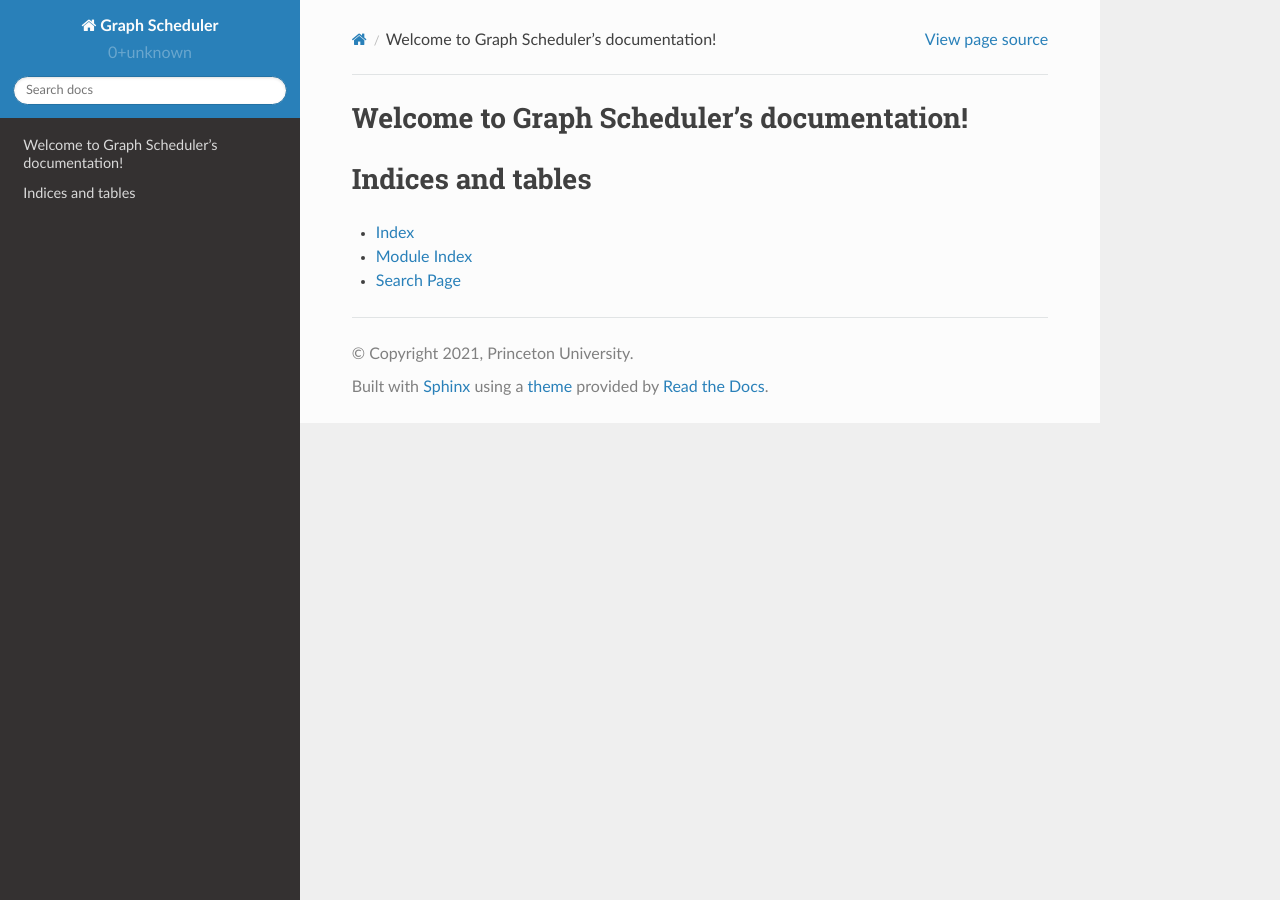
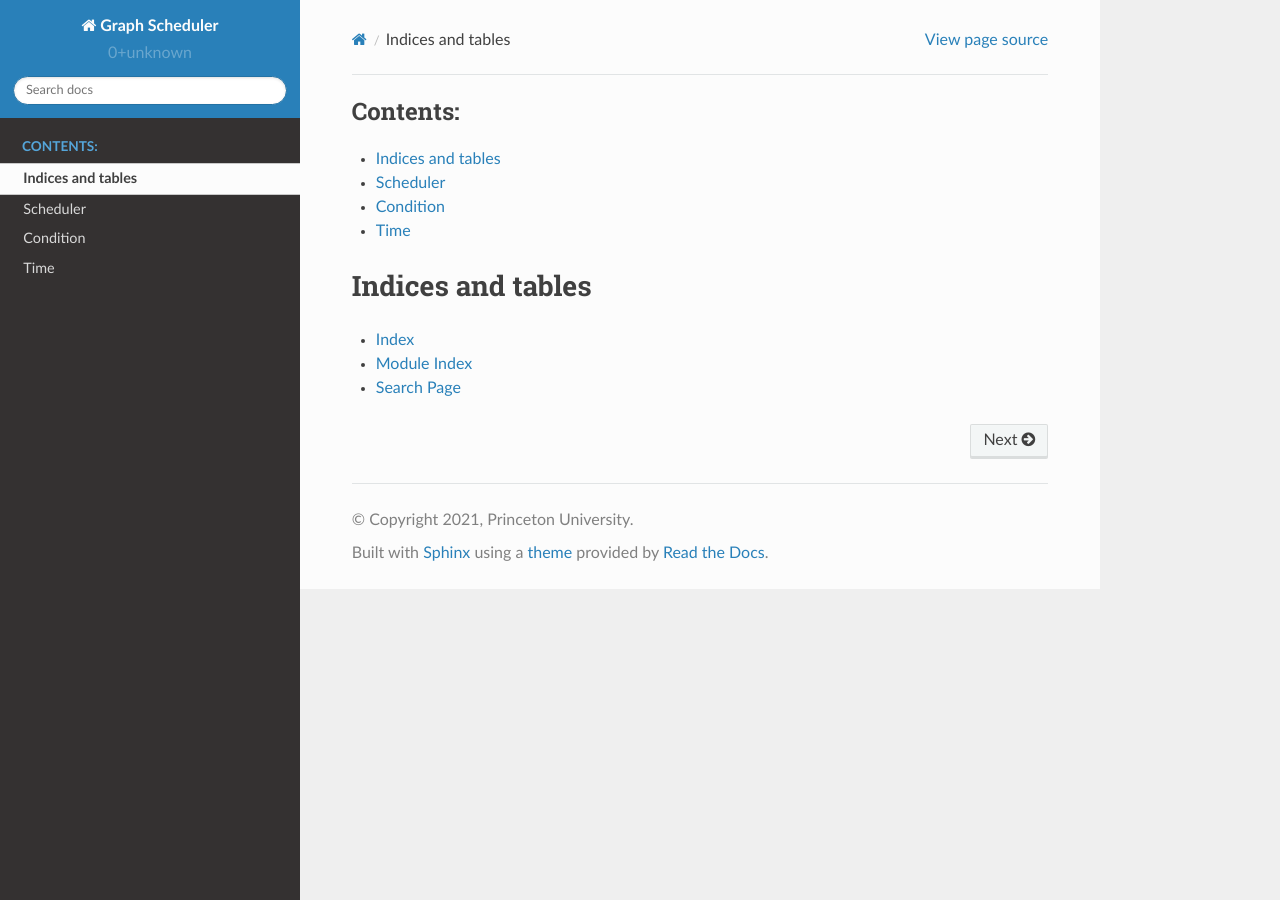
Before and after one commit to kmantel/graph-scheduler, a Sphinx documentation site: the page built from docs/index.rst, in a window 1280 px wide. Built offline with Sphinx 7.4.7 and the Read the Docs theme 2.0.0, drawn with Linux system fonts in a browser that asks for light colours.

Commit message:
docs: update basic index file

```diff
--- a/docs/index.rst
+++ b/docs/index.rst
@@ -3,14 +3,14 @@
    You can adapt this file completely to your liking, but it should at least
    contain the root `toctree` directive.
 
-Welcome to Graph Scheduler's documentation!
-===============================================
-
 .. toctree::
    :maxdepth: 2
    :caption: Contents:
 
-
+   self
+   Scheduler
+   Condition
+   Time
 
 Indices and tables
 ==================
```
